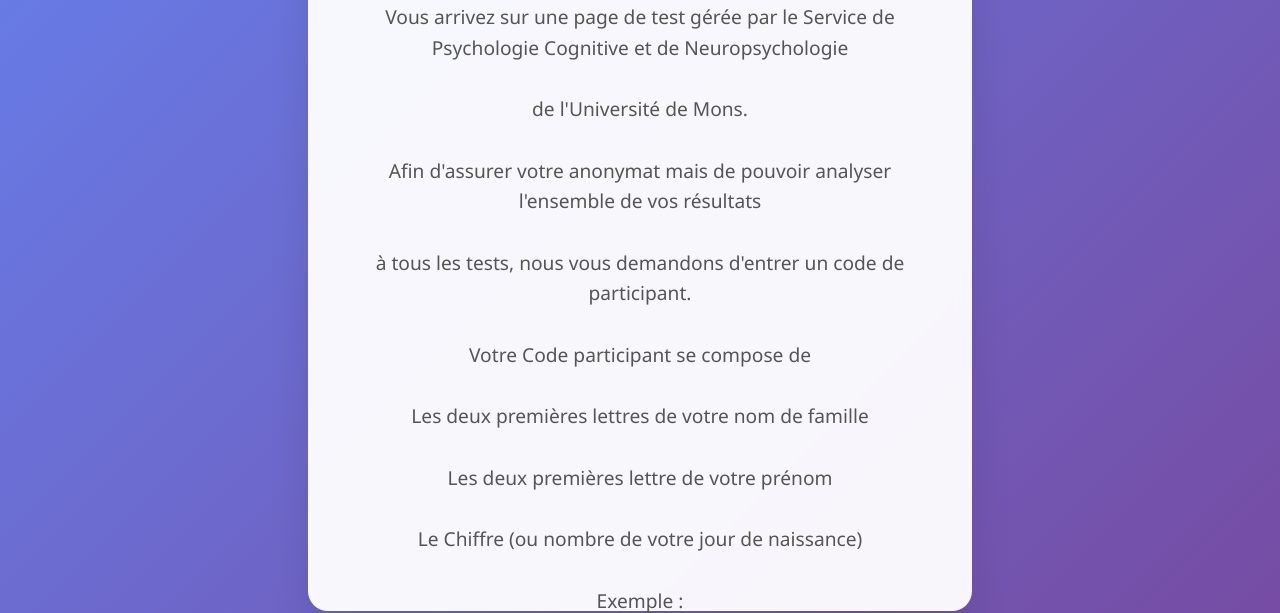
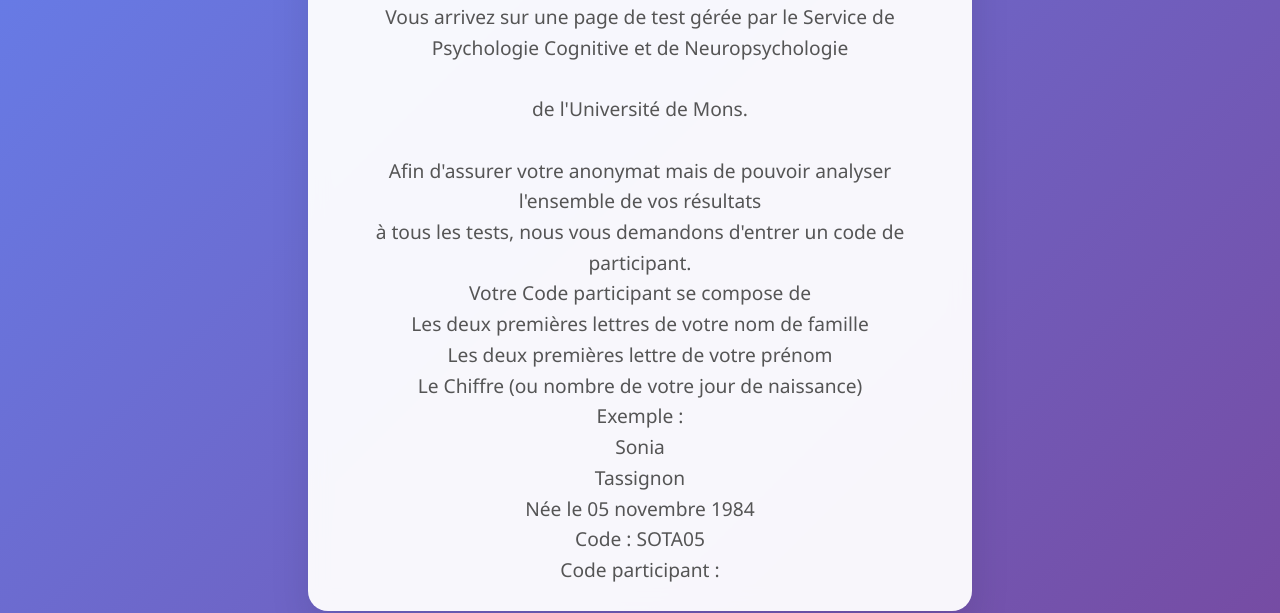
Before and after one commit to sandrainver/ExeTests, a plain HTML site: page index.html in a window 1280 px wide. Shown: the part 149-762 px from the top of the page. Drawn offline with Linux system fonts and the light colour scheme.

Commit message:
Update index.html

```diff
--- a/index.html
+++ b/index.html
@@ -16,17 +16,17 @@
          <div class="instructions">
         Vous arrivez sur une page de test gérée par le Service de Psychologie Cognitive et de Neuropsychologie <br /><br />
            de l'Université de Mons.<br /><br />
-           Afin d'assurer votre anonymat mais de pouvoir analyser l'ensemble de vos résultats <br /><br />
-           à tous les tests, nous vous demandons d'entrer un code de participant. <br /><br />
-           Votre Code participant se compose de <br /><br />
-           Les deux premières lettres de votre nom de famille<br /><br />
-          Les deux premières lettre de votre prénom<br /><br />
-           Le Chiffre (ou nombre de votre jour de naissance)<br /><br />
-           Exemple : <br /><br />
-           Sonia<br /><br />
-           Tassignon<br /><br />
-           née le 05 novembre 1984<br /><br />
-           Code : SOTA05
+           Afin d'assurer votre anonymat mais de pouvoir analyser l'ensemble de vos résultats <br />
+           à tous les tests, nous vous demandons d'entrer un code de participant. <br />
+           Votre Code participant se compose de <br />
+           Les deux premières lettres de votre nom de famille<br />
+          Les deux premières lettre de votre prénom<br />
+           Le Chiffre (ou nombre de votre jour de naissance)<br />
+           Exemple : <br />
+           <red>Sonia</red><br />
+           <green>Tassignon</green><br />
+           Née le 05 novembre 1984<br />
+           Code : <red>SO</red><green>TA</green>05
         <div class="participant-input">
           <label for="participant-id">Code participant :</label><br /><br />
           <input
```
